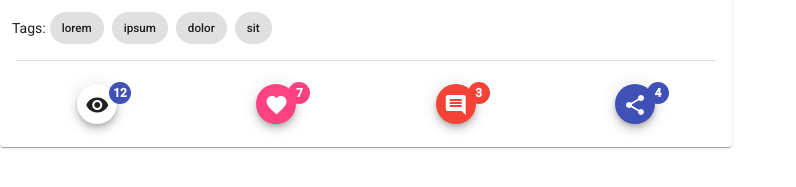
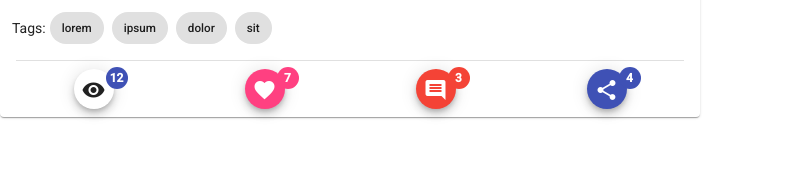
Before and after one commit to mctrjalloh/infosen, an Angular app: page / in a window 1280 px wide. Shown: the part 455-642 px from the top of the page, without its empty margins (0-796 px from the left). Built offline with nearby package versions, Linux system fonts and the light colour scheme.

Commit message:
replaced class attributes by flex-layout

```diff
--- a/src/app/app.module.ts
+++ b/src/app/app.module.ts
@@ -43,7 +43,8 @@ import { TopicArticlesComponent } from "./topic-articles/topic-articles.componen
     MatIconModule,
     MatChipsModule,
     MatDividerModule,
-    MatGridListModule
+    MatGridListModule,
+    MatDividerModule
   ],
   providers: [],
   bootstrap: [AppComponent]
--- a/src/app/article/article.component.html
+++ b/src/app/article/article.component.html
@@ -1,13 +1,13 @@
-<mat-card class="article">
+<mat-card fxFlex="700px">
   <mat-card-header>
-    <mat-card-title class="article-title">
-      <button mat-stroked-button class="article-category" color="accent" routerLink=".">{{articles[0].category |
+    <mat-card-title>
+      <button mat-stroked-button color="accent" routerLink=".">{{articles[0].category |
         uppercase}}</button>
       <a href="#">
         {{articles[0].title}}
       </a>
     </mat-card-title>
-    <mat-card-subtitle class="article-author article-date">
+    <mat-card-subtitle>
       {{articles[0].author}}
       - <small>{{articles[0].date}}</small>
     </mat-card-subtitle>
@@ -24,27 +24,19 @@
   </mat-card-content>
   <mat-divider [inset]="true"></mat-divider>
   <mat-card-actions>
-    <mat-grid-list cols="4" rowHeight="70px">
-      <mat-grid-tile colspan=1>
-        <button mat-mini-fab color="secondary">
+  <div fxLayout="row" fxLayoutAlign="space-around">
+    <button mat-mini-fab color="secondary">
           <mat-icon matBadge="12" matBadgeColor="secondary" matBadgeOverlap="false">remove_red_eye</mat-icon>
         </button>
-      </mat-grid-tile>
-      <mat-grid-tile>
-        <button mat-mini-fab color="accent" class="article-like">
+    <button mat-mini-fab color="accent" class="article-like">
           <mat-icon matBadge="{{articles[0].likes}}" matBadgeColor="accent" matBadgeOverlap="false">favorite</mat-icon>
         </button>
-      </mat-grid-tile>
-      <mat-grid-tile>
-        <button mat-mini-fab color="warn" class="article-comment">
+        <button mat-mini-fab color="warn">
           <mat-icon matBadge="{{articles[0].comments.length}}" matBadgeColor="warn" matBadgeOverlap="false">comment</mat-icon>
         </button>
-      </mat-grid-tile>
-      <mat-grid-tile>
-        <button mat-mini-fab color="primary" class="article-share">
+    <button mat-mini-fab color="primary">
           <mat-icon matBadge="{{articles[0].shares}}" matBadgeOverlap="false">share</mat-icon>
         </button>
-      </mat-grid-tile>
-    </mat-grid-list>
-  </mat-card-actions>
+  </div>
+      </mat-card-actions>
 </mat-card>
--- a/src/app/article/article.component.ts
+++ b/src/app/article/article.component.ts
@@ -17,6 +17,8 @@ export class ArticleComponent implements OnInit {
   }
 
   getArticles(): void {
-    this.articles = this.articlesService.getArticles();
+    this.articlesService
+      .getArticles()
+      .subscribe(articles => (this.articles = articles));
   }
 }
--- a/src/app/articles.service.ts
+++ b/src/app/articles.service.ts
@@ -1,6 +1,7 @@
 import { ARTICLES } from "./mock-articles";
 import { Injectable } from "@angular/core";
 import { Article } from "./article";
+import { Observable, of } from "rxjs";
 
 @Injectable({
   providedIn: "root"
@@ -8,7 +9,7 @@ import { Article } from "./article";
 export class ArticlesService {
   constructor() {}
 
-  getArticles(): Article[] {
-    return ARTICLES;
+  getArticles(): Observable<Article[]> {
+    return of(ARTICLES);
   }
 }
```
